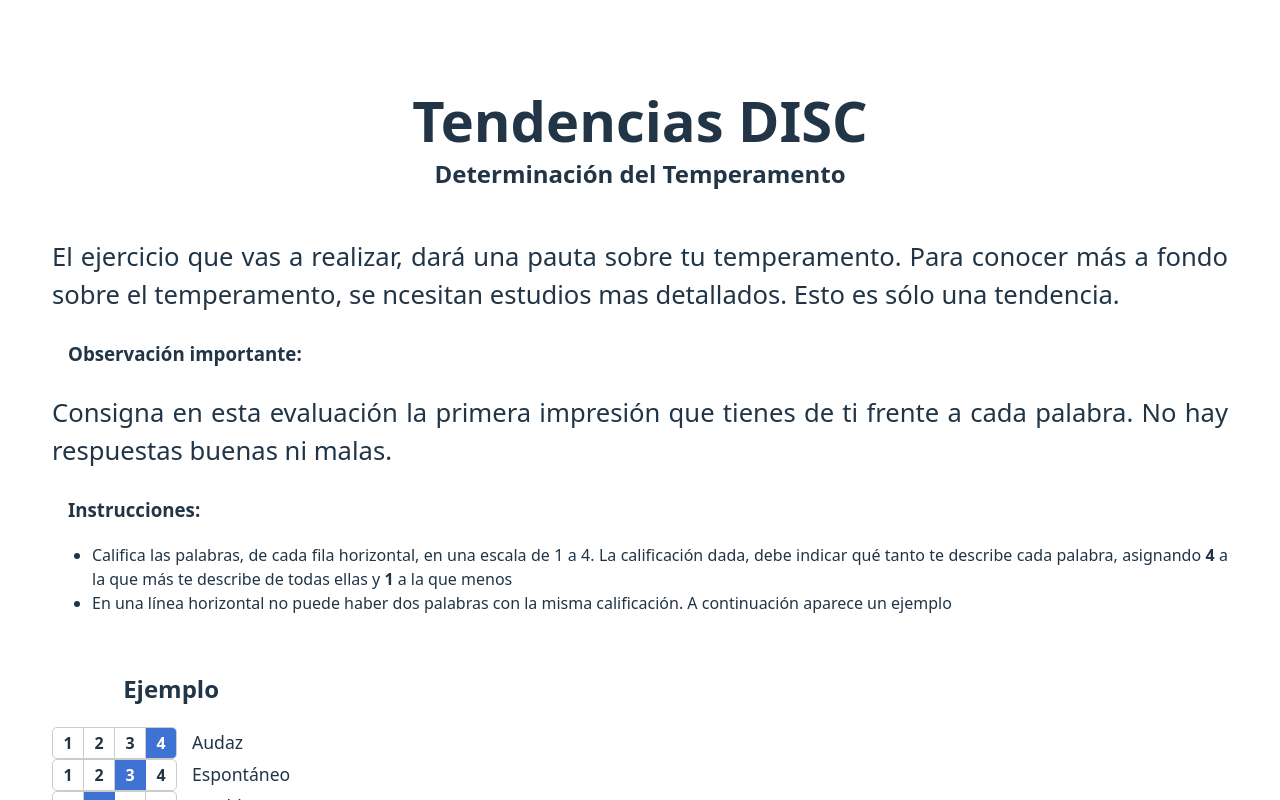
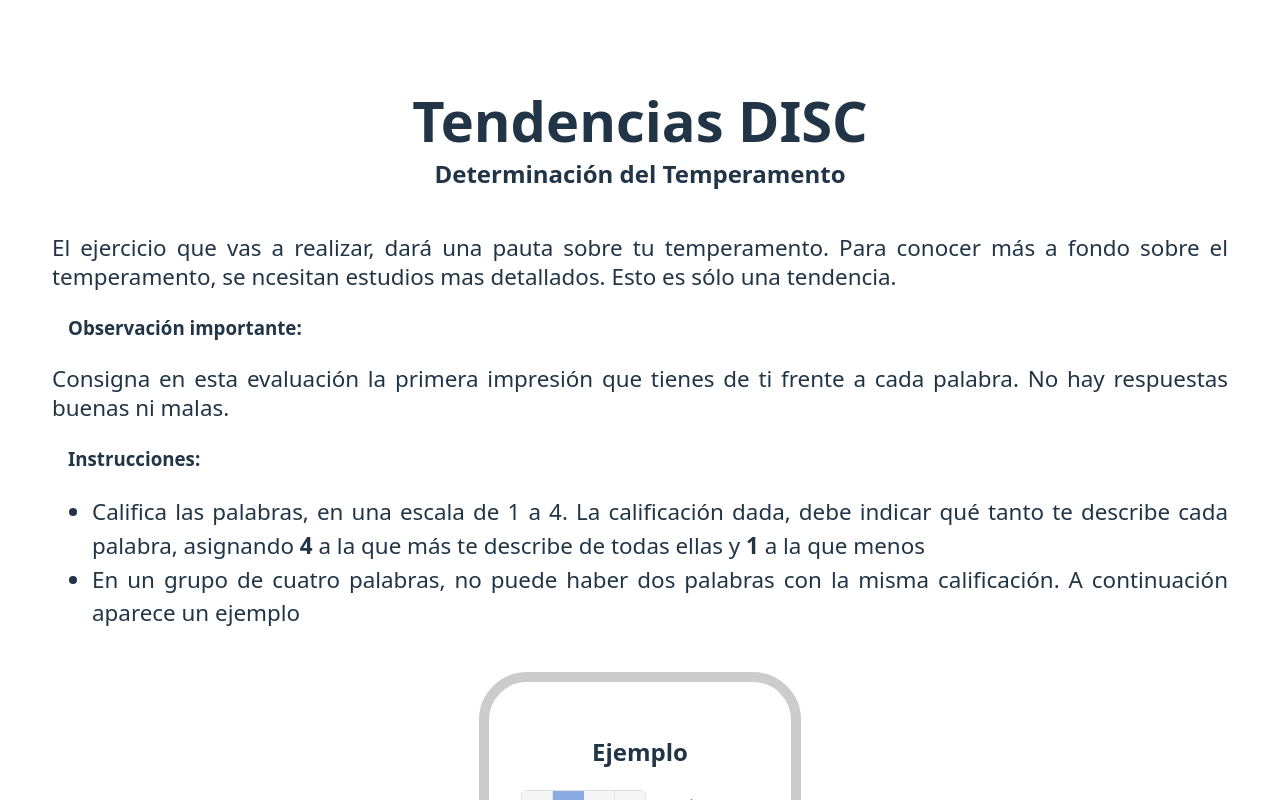
Before and after one commit to 201114771AlterLex/QuizTemperament, a Vue app in the folder temperament-vue/: page / in a window 1280 px wide. Both pictures are taken after a click on the button "Continuar". Shown: the top 800 px of the page. Built offline with nearby package versions, Linux system fonts and the light colour scheme.

Commit message:
201114771: Quiz, disable group, logic quiz
Signed-off-by: 201114771AlterLex <ryuk68.lex@gmail.com>

```diff
--- a/temperament-vue/src/App.vue
+++ b/temperament-vue/src/App.vue
@@ -2,7 +2,7 @@
 import { ref } from 'vue';
 import DescriptionView from './components/DescriptionView.vue';
 import InstructionView from './components/InstructionView.vue';
-
+import Quiz from './components/Quiz.vue';
 
 const currentView= ref('description');
 
@@ -20,8 +20,13 @@ const changeView=(viewName) => {
   <InstructionView
     v-if="currentView === 'instruction'"
     @back="changeView('description')"
-    @continue="changeView('questionnaire')"
+    @continue="changeView('quiz')"
   />
+  <Quiz
+    v-if="currentView === 'quiz'"
+    @back="changeView('instruction')"
+  />
+
 </template>
 
 <style scoped>
--- a/temperament-vue/src/components/CompCaracteristic.vue
+++ b/temperament-vue/src/components/CompCaracteristic.vue
@@ -1,5 +1,5 @@
 <script setup>
-import { ref, defineProps, defineEmits } from 'vue';
+import { ref} from 'vue';
 
 const props = defineProps({
   traitText: String,
@@ -19,37 +19,30 @@ const emit = defineEmits(['update-value']);
 const selectedValue = ref(props.initialValue);
 
 const selectValue = (value) => {
+
+  if(props.disable)
+  {
+    return;
+  }
+
   selectedValue.value = value;
   emit('update-value', props.traitId, props.traitText, value);
 };
+
+const isDisabled = () => props.disable;
+
 </script>
 
 <template>
-  <div class="trait-item">
+  <div class="trait-item" :class="{ 'disabled': isDisabled() }">
     <div class="selection-box">
-      <div
+     <div
+        v-for="n in 4"
+        :key="n"
         class="option"
-        :class="{ 'selected': selectedValue === 1 }"
-        @click="selectValue(1)">
-        1
-      </div>
-      <div
-        class="option"
-        :class="{ 'selected': selectedValue === 2 }"
-        @click="selectValue(2)">
-        2
-      </div>
-      <div
-        class="option"
-        :class="{ 'selected': selectedValue === 3 }"
-        @click="selectValue(3)">
-        3
-      </div>
-      <div
-        class="option"
-        :class="{ 'selected': selectedValue === 4 }"
-        @click="selectValue(4)">
-        4
+        :class="{ 'selected': selectedValue === n}"
+        @click="selectValue(n)">
+        {{ n }}
       </div>
     </div>
     <span class="trait-text">{{ traitText }}</span>
@@ -115,4 +108,26 @@ const selectValue = (value) => {
   pointer-events: none;
 }
 
+/* El contenedor principal, cuando está deshabilitado */
+.trait-item.disabled {
+  opacity: 0.6;
+  cursor: not-allowed;
+  /* Aquí es donde se deshabilitan los eventos para todas las opciones */
+  pointer-events: none;
+}
+
+/* Las opciones dentro de un contenedor deshabilitado */
+.trait-item.disabled .option {
+  cursor: not-allowed;
+  background-color: #f0f0f0;
+  color: #a0a0a0;
+  /* Elimina el efecto de hover */
+  pointer-events: none;
+}
+
+.trait-item.disabled .option.selected {
+  background-color: #3e73d3; /* Mantiene el color azul de la selección */
+  color: white; /* Mantiene el color blanco del texto */
+}
+
 </style>
--- a/temperament-vue/src/components/DescriptionView.vue
+++ b/temperament-vue/src/components/DescriptionView.vue
@@ -1,5 +1,4 @@
 <script setup>
-import { defineEmits } from 'vue';
 
 const emit = defineEmits(['continue']);
 
--- a/temperament-vue/src/components/GroupCaracteristic.vue
+++ b/temperament-vue/src/components/GroupCaracteristic.vue
@@ -1,6 +1,18 @@
 <script setup>
 import { ref } from 'vue';
 import CompCaracteristic from './CompCaracteristic.vue';
+
+const props = defineProps({
+  names: {
+    type: Array,
+    default: () => [],
+  },
+  values: {
+    type: Array,
+    default: () => []
+  }
+});
+
 
 const traits = ref([
   { id: 1, text: 'Trait 1', initialValue: 2 },
@@ -14,18 +26,24 @@ const updateTraitValue = (id, text, value) => {
 </script>
 
 <template>
-    <div>
+    <div class="group-container">
         <CompCaracteristic
-          v-for="trait in traits"
-          :key="trait.id"
-          :trait-text="trait.text"
-          :trait-id="trait.id"
-          :initial-value="trait.initialValue"
+          v-for="n in 4"
+          :key="n"
+          :trait-text="props.names[n - 1]"
+          :trait-id="n"
           @update-value="updateTraitValue"
         />
+        <br>
+        <button>Guardar</button>
     </div>
 </template>
 
 <style scoped>
-
+.group-container {
+  margin: 0 auto;
+  border: 10px solid #ccc;
+  border-radius: 3rem;
+  padding: 2rem;
+}
 </style>
--- a/temperament-vue/src/components/InstructionView.vue
+++ b/temperament-vue/src/components/InstructionView.vue
@@ -1,5 +1,4 @@
 <script setup>
-import { defineEmits } from 'vue';
 import CompCaracteristic from './CompCaracteristic.vue';
 
 const emit = defineEmits(['continue', 'back']);
@@ -33,24 +32,27 @@ const updateValueinsttt = (traitId, traitText, value) => {
         </p>
         <h3>Instrucciones:</h3>
          <ul>
-          <li>Califica las palabras, de cada fila horizontal, en una escala de 1 a 4. La calificación dada, debe indicar qué tanto te describe cada palabra, asignando <b>4</b> a la que más te describe de todas ellas y <b>1</b> a la que menos</li>
-          <li>En una línea horizontal no puede haber dos palabras con la misma calificación. A continuación aparece un ejemplo</li>
+          <li>Califica las palabras, en una escala de 1 a 4. La calificación dada, debe indicar qué tanto te describe cada palabra, asignando <b>4</b> a la que más te describe de todas ellas y <b>1</b> a la que menos</li>
+          <li>En un grupo de cuatro palabras, no puede haber dos palabras con la misma calificación. A continuación aparece un ejemplo</li>
         </ul>
 
       </div>
       <div class="example-container">
         <h2>Ejemplo</h2>
         <div>
-          <CompCaracteristic traitText="Audaz" v-bind:traitId="1" v-bind:disable="false" v-bind:initialValue="4"/>
-          <CompCaracteristic traitText="Espontáneo" v-bind:traitId="2" v-bind:disable="true" v-bind:initialValue="3"/>
-          <CompCaracteristic traitText="Estable" v-bind:traitId="3" v-bind:disable="true" v-bind:initialValue="2"/>
-          <CompCaracteristic traitText="Organizado" v-bind:traitId="4" v-bind:disable="true" v-bind:initialValue="1"/>
+          <CompCaracteristic traitText="Audaz" v-bind:traitId="1" v-bind:disable="true" v-bind:initialValue="2"/>
+          <CompCaracteristic traitText="Espontáneo" v-bind:traitId="2" v-bind:disable="true" v-bind:initialValue="1"/>
+          <CompCaracteristic traitText="Estable" v-bind:traitId="3" v-bind:disable="true" v-bind:initialValue="4"/>
+          <CompCaracteristic traitText="Organizado" v-bind:traitId="4" v-bind:disable="true" v-bind:initialValue="3"/>
         </div>
       </div>
     </div>
 
-    <button @click="goBack">Atras</button>
-    <button @click="goNext">Comenzar Cuestionario</button>
+    <div class="button-container">
+      <button @click="goBack">Atras</button>
+      <button @click="goNext">Comenzar Cuestionario</button>
+    </div>
+
   </div>
 </template>
 
@@ -95,10 +97,28 @@ h1 {
 }
 
 /* Estilo para el párrafo */
-.text-content p li {
-  line-height: 1.3rem; /* Mejora la legibilidad del texto */
+.text-content p {
+  line-height: 1.8rem; /* Mejora la legibilidad del texto */
   font-size: 1.4rem; /* Tamaño de fuente base */
 }
+
+.text-content ul {
+  font-size: 1.2rem;
+}
+
+.example-container {
+  margin: 0 auto;
+  border: 10px solid #ccc;
+  border-radius: 3rem;
+  padding: 2rem;
+}
+
+.button-container {
+  display: flex;
+  justify-content: space-around; /* Distribuye los botones a los extremos */
+  margin-top: 20px; /* Espacio entre el contenido y los botones */
+}
+
 
 /*--------------------------------------------------------------------------------------------------------------------*/
 
@@ -110,13 +130,15 @@ h1 {
     align-items: flex-start; /* Alinea los elementos en la parte superior */
   }
 
-  .text-content, .image-content {
-    flex: 1; /* Otorga un ancho flexible a ambos contenedores */
+
+  /* Ajusta el tamaño de la fuente para que el texto sea más grande en computadoras */
+.text-content p ul{
+    font-size: 1.6rem;
   }
 
-  /* Ajusta el tamaño de la fuente para que el texto sea más grande en computadoras */
-  .text-content p {
-    font-size: 1.6rem;
-  }
+.text-content ul {
+  font-size: 1.4rem;
+}
+
 }
 </style>
--- /dev/null
+++ b/temperament-vue/src/components/Quiz.vue
@@ -0,0 +1,47 @@
+<script setup>
+import GroupCaracteristic from './GroupCaracteristic.vue';
+const emit = defineEmits(['continue', 'back']);
+
+const goNext = () => {
+  emit('continue');
+}
+
+const goBack = () => {
+  emit('back');
+}
+
+</script>
+
+<template>
+    <div>
+        <h1>Cuestionario</h1>
+          <div class="quiz-container">
+
+            <GroupCaracteristic v-bind:names="['Enérgico', 'Vivaz', 'Modesto', 'Discreto']" />
+            <GroupCaracteristic v-bind:names="['Agresivo', 'Emotivo', 'Complaciente', 'Constante']" />
+            <GroupCaracteristic v-bind:names="['Directo', 'Animoso', 'Agradable', 'Acertado']" />
+
+
+            <GroupCaracteristic v-bind:names="['Directo', 'Animoso', 'Agradable', 'Acertado']" />
+            <GroupCaracteristic v-bind:names="['Directo', 'Animoso', 'Agradable', 'Acertado']" />
+            <GroupCaracteristic v-bind:names="['Directo', 'Animoso', 'Agradable', 'Acertado']" />
+            <GroupCaracteristic v-bind:names="['Directo', 'Animoso', 'Agradable', 'Acertado']" />
+
+        </div>
+    </div>
+
+</template>
+
+<style scoped>
+.quiz-container {
+    max-width: 800px;
+    margin: 0 auto;
+    padding: 20px;
+    border-radius: 10px;
+    display: flex;
+    flex-direction: row;
+    flex-wrap: wrap;
+    gap: 20px;
+}
+
+</style>
```
Also changed, not shown: 5 other files (tests, documents, lock files or other folders).
